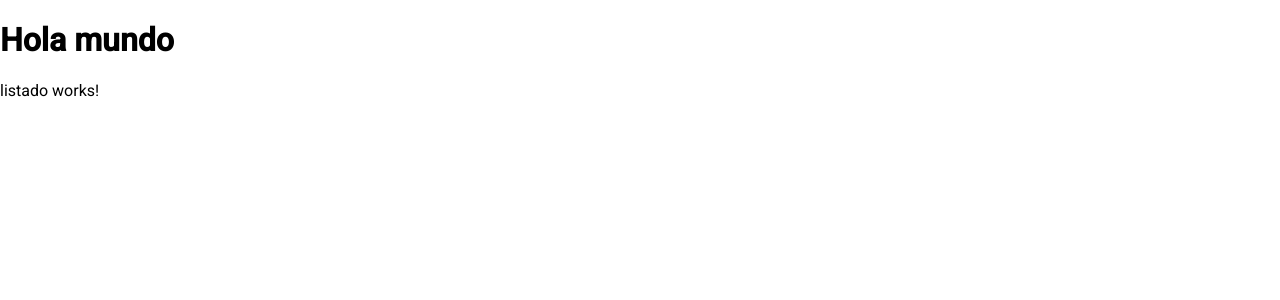
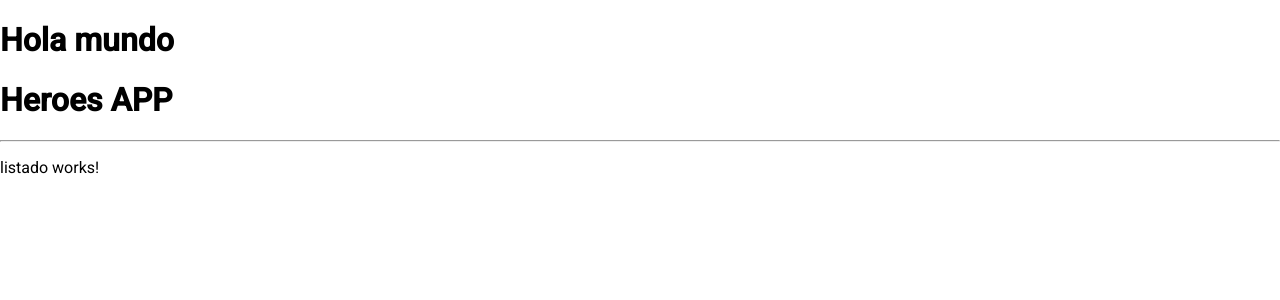
Before and after one commit to christian-lm/ng-heroes-app, an Angular app: page /heroes/listado in a window 1280 px wide. Shown: the top 300 px of the page. Built offline with nearby package versions, Linux system fonts and the light colour scheme.

Commit message:
- Se define el componente de Heroes como principal y se añaden los componentes hijos dentro de el con sus rutas

```diff
--- a/src/app/heroes/pages/home/home.component.html
+++ b/src/app/heroes/pages/home/home.component.html
@@ -1 +1,4 @@
-<p>home works!</p>
+<h1>Heroes APP</h1>
+<hr>
+
+<router-outlet></router-outlet>
```
Also changed, not shown: src/app/heroes/heroes-routing.module.ts (+7 -0 lines).
